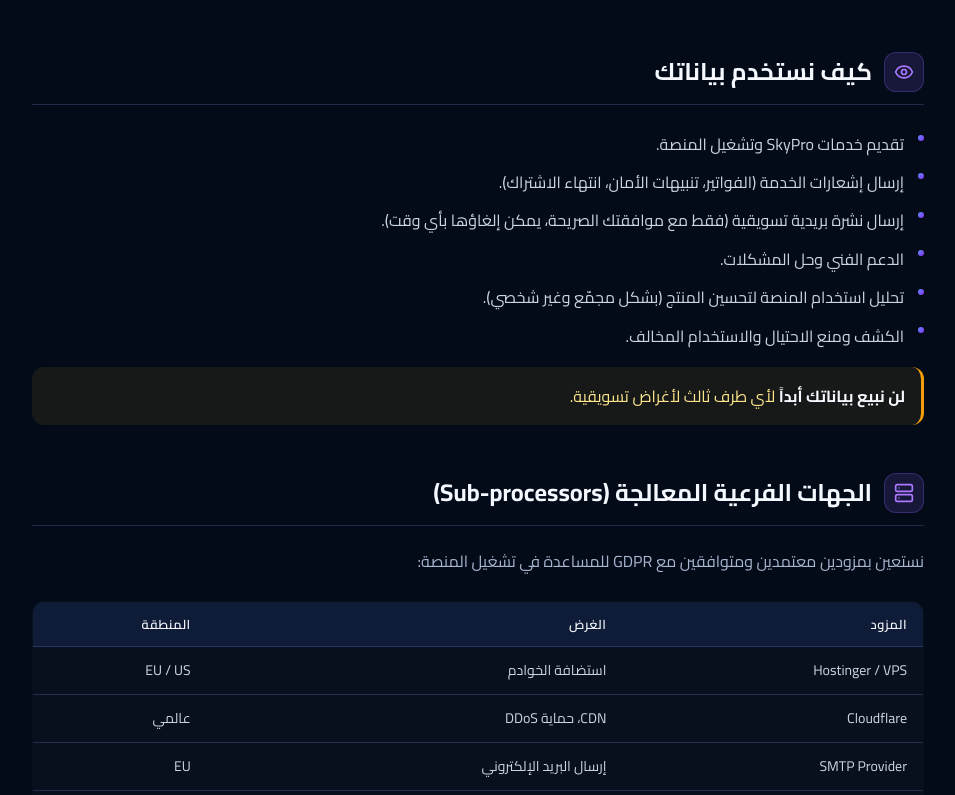
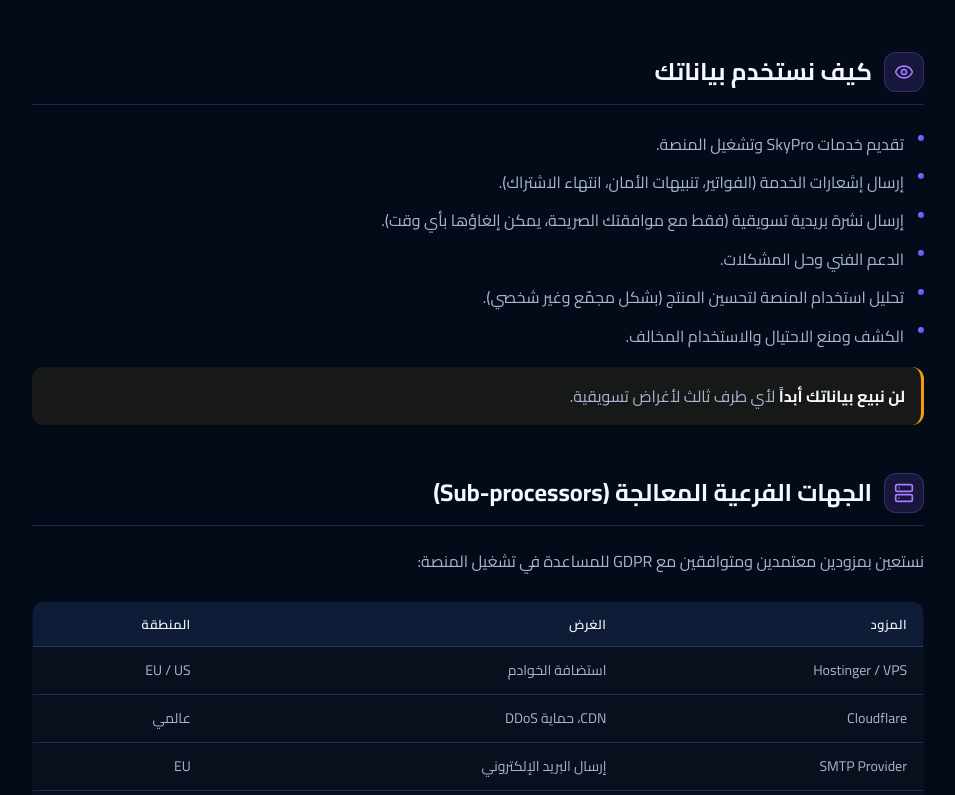
Before and after one commit to imhzm/SkyPro, a Next.js app in the folder skypro-web/: page /privacy in a window 1280 px wide. Shown: the part 1725-2520 px from the top of the page, without its empty margins (8-963 px from the left). Built offline with nearby package versions, Linux system fonts and the light colour scheme; no server answers; a web font is replaced by a local one.

Commit message:
fix(web): improve legal contrast and gallery accessibility

```diff
--- a/skypro-web/src/components/product/ProductGallery.tsx
+++ b/skypro-web/src/components/product/ProductGallery.tsx
@@ -58,7 +58,7 @@ export const ProductGallery = forwardRef<ProductGalleryHandle, Props>(function P
   }
   const visible = layout === "hero" ? images.slice(0, 1) : images;
   return (
-    <div className={`${styles.gallery} ${layout === "hero" ? styles.hero : styles.grid}`} aria-label={label}>
+    <div className={`${styles.gallery} ${layout === "hero" ? styles.hero : styles.grid}`} role="group" aria-label={label}>
       {visible.map((shot, index) => (
         <figure className={styles.figure} key={shot.id}>
           <div className={styles.chrome} aria-hidden="true"><span>● ● ●</span><b>Sky Pro</b></div>
@@ -112,7 +112,7 @@ export const ProductGallery = forwardRef<ProductGalleryHandle, Props>(function P
         <p className={styles.caption}>{current.caption}</p>
         {images.length > 1 && <div className={styles.navigation}>
           <button onClick={() => step(-1)} aria-label="الصورة السابقة"><ChevronRight /><span>السابقة</span></button>
-          <div className={styles.thumbnails} aria-label="اختيار صورة">
+          <div className={styles.thumbnails} role="group" aria-label="اختيار صورة">
             {images.map((shot, index) => <button key={shot.id} onClick={() => { setActive(index); setFit(true); setZoom(1); }}
               aria-label={shot.title} aria-current={index === active ? "true" : undefined}>
               <Image src={shot.src} alt="" width={96} height={60} sizes="96px" />
--- a/skypro-web/src/styles/theme.css
+++ b/skypro-web/src/styles/theme.css
@@ -220,11 +220,15 @@ button:disabled {
   color: var(--sp-text);
 }
 .prose-legal :is(p, li) {
+  color: var(--sp-muted);
   font-size: 16px;
   line-height: 1.9;
 }
 .prose-legal a {
   color: var(--sp-blue);
+}
+.prose-legal :is(ul, ol) > li {
+  color: var(--sp-muted);
 }
 .prose-legal :is(.callout-info, .callout-warning) {
   color: var(--sp-text);
@@ -234,6 +238,7 @@ button:disabled {
 .prose-legal th,
 .prose-legal td {
   border-color: var(--sp-border);
+  color: var(--sp-muted);
 }
 .prose-legal th {
   background: var(--sp-soft);
@@ -275,6 +280,10 @@ button:disabled {
   color: var(--sp-text);
 }
 @media (prefers-reduced-motion: reduce) {
+  .prose-legal section {
+    opacity: 1 !important;
+    transform: none !important;
+  }
   html {
     scroll-behavior: auto !important;
   }
```
